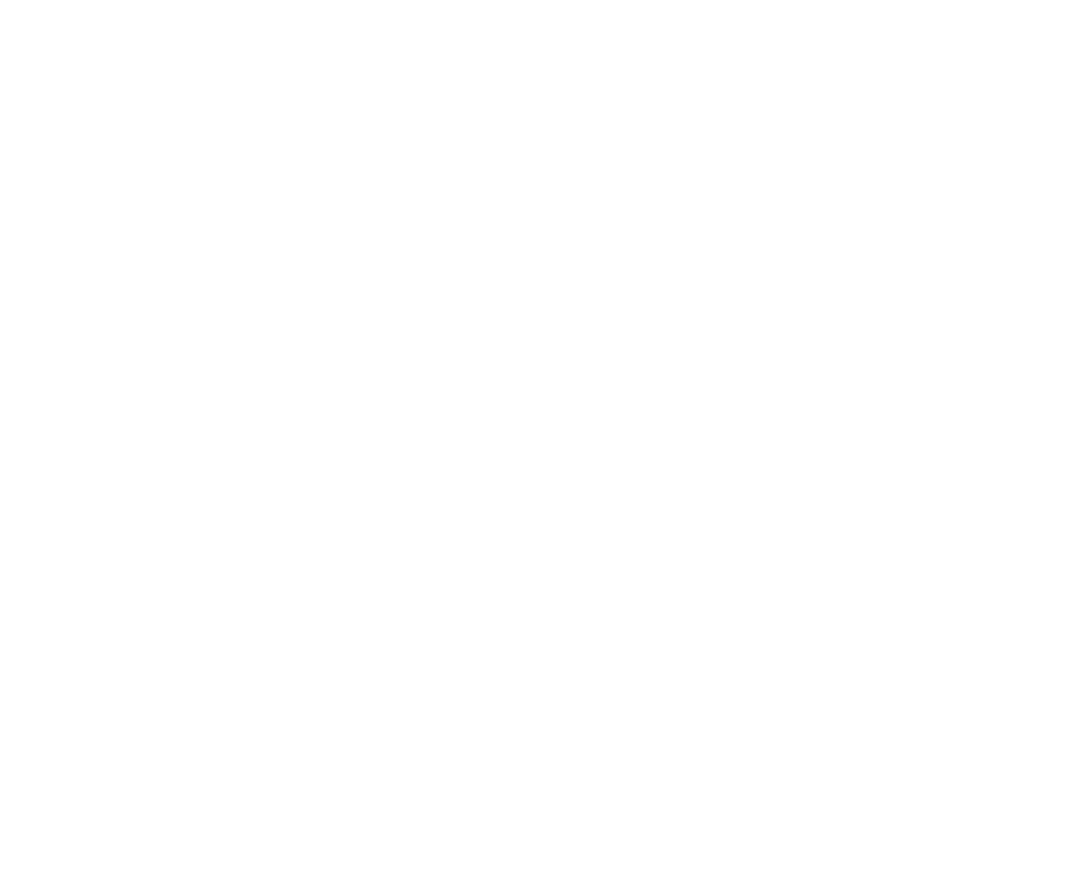
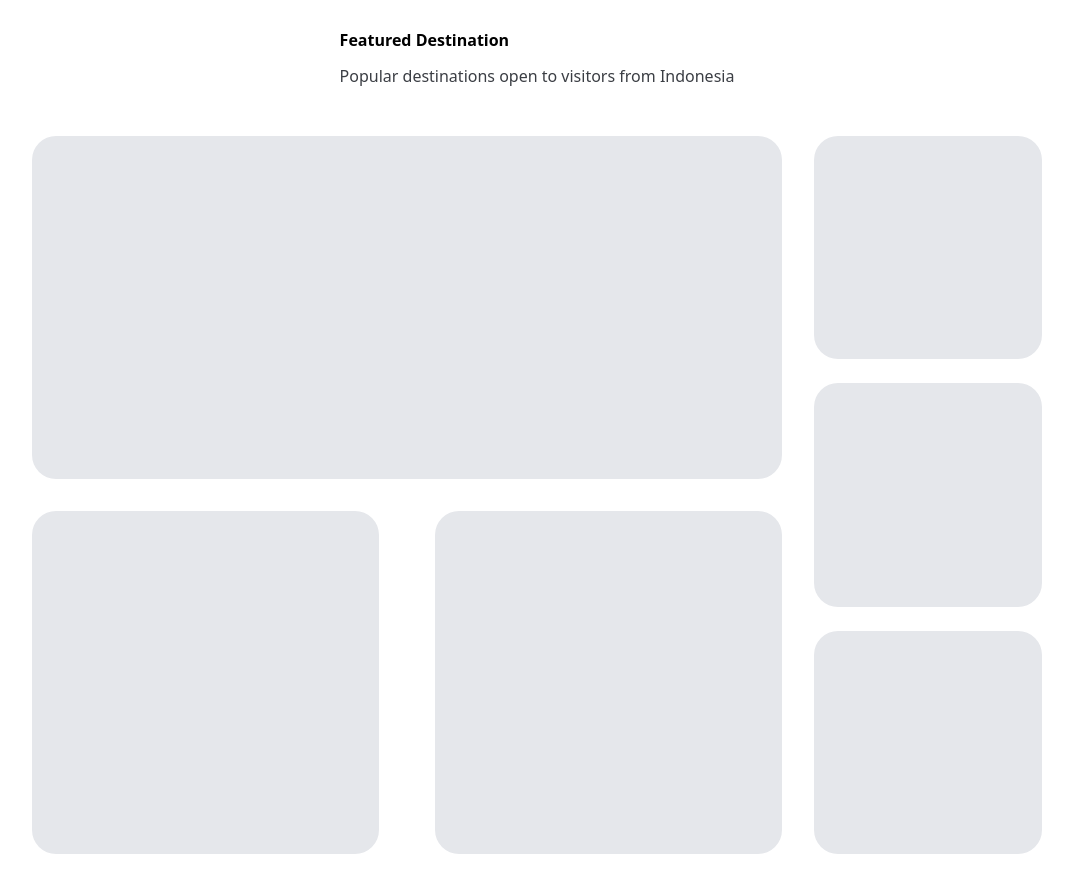
Before and after one commit to gibstock/Hotel-Booking-App-with-Nextjs-Typescript-and-TailwindCss, a Next.js app: page / in a window 1280 px wide. Shown: the part 900-1792 px from the top of the page, without its empty margins (103-1176 px from the left). Before the commit the page ends 888 px from the top, so only its background shows below. Built offline with nearby package versions, Linux system fonts and the light colour scheme.

Commit message:
initial grid layout positioning completed

```diff
--- /dev/null
+++ b/components/FeaturedDestinations.tsx
@@ -0,0 +1,28 @@
+const FeaturedDestinations = () => {
+  return (
+    <div id="featured-destinations" className="flex flex-col justify-center items-center py-10 px-[135px] gap-12">
+
+      {/* Headline  */}
+      <div id="headline" className="flex flex-col justify-center items-start gap-3">
+        <h2 className="font-bold text-[48px_70px] -tracking-[.5%]">Featured Destination</h2>
+        <h3 className="font-normal text-base text-[#3B3E44]">Popular destinations open to visitors from Indonesia</h3>
+      </div>
+
+      {/* Card Content  */}
+      <div className="grid grid-cols-12 grid-rows-12 gap-8 outline-black w-full h-[718px]">
+        <div className="grid grid-cols-12 gap-y-8 gap-x-14 col-span-9 row-span-12">
+          <div className="col-span-12 rounded-3xl bg-gray-200"></div>
+          <div className="col-start-1 col-end-7 rounded-3xl bg-gray-200"></div>
+          <div className="col-start-7 col-end-13 rounded-3xl bg-gray-200"></div>
+        </div>
+        <div className="flex flex-col gap-6 col-span-3 row-span-12">
+          <div className="flex-1 rounded-3xl bg-gray-200"></div>
+          <div className="flex-1 rounded-3xl bg-gray-200"></div>
+          <div className="flex-1 rounded-3xl bg-gray-200"></div>
+        </div>
+      </div>
+    </div>
+  )
+}
+
+export default FeaturedDestinations
--- a/pages/index.tsx
+++ b/pages/index.tsx
@@ -1,11 +1,13 @@
 import type { NextPage } from 'next'
 import Head from 'next/head'
+import FeaturedDestinations from '../components/FeaturedDestinations'
 import Header from '../components/Header'
 
 const Home: NextPage = () => {
   return (
     <div>
       <Header />
+      <FeaturedDestinations />
     </div>
   )
 }
```
